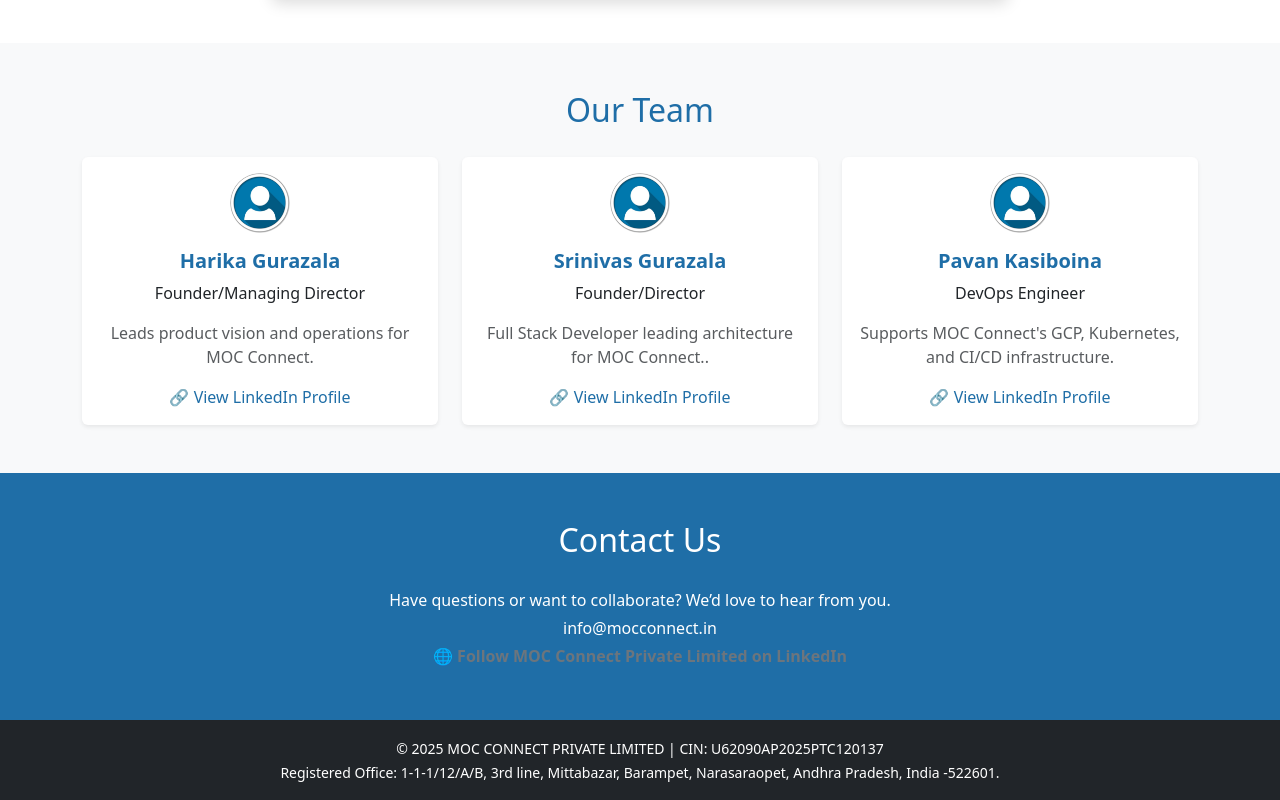
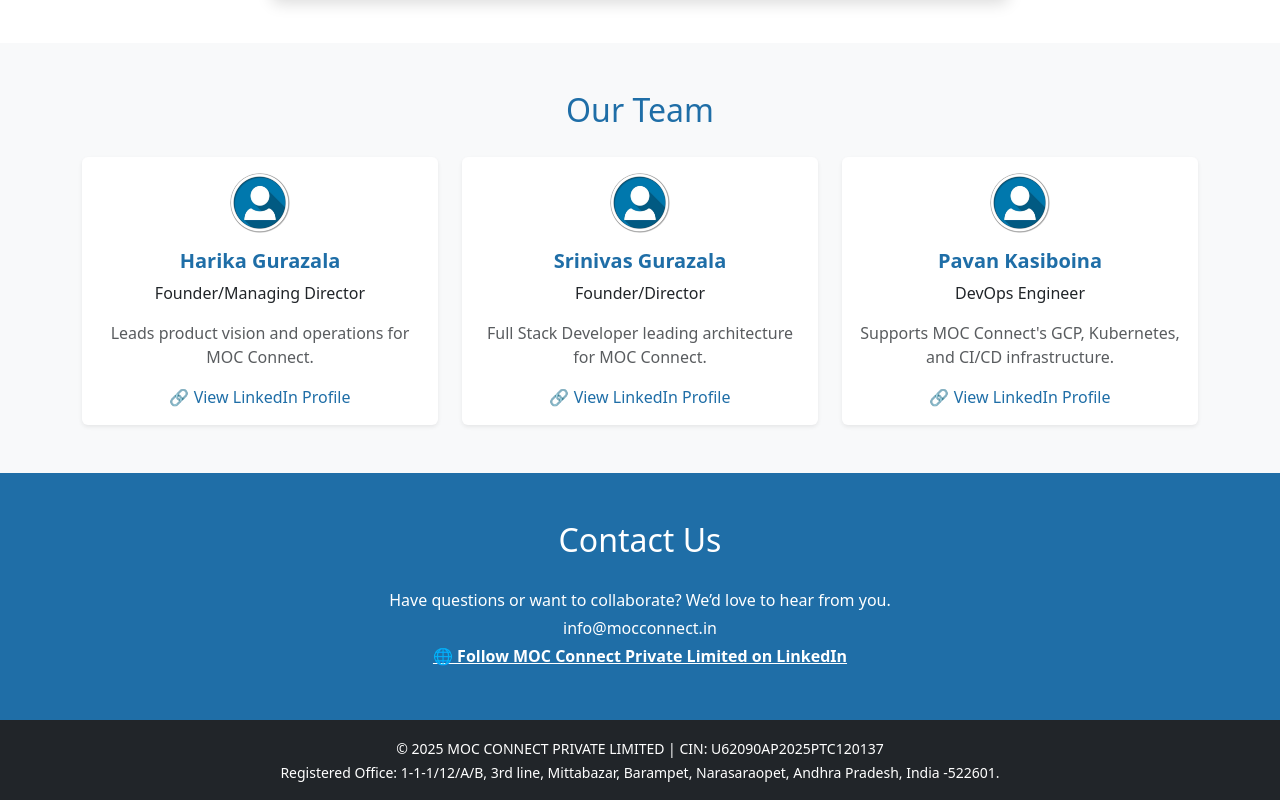
Before and after one commit to Mocconnect25/Portfolio-App, a React (Create React App) app: page / in a window 1280 px wide. Shown: the part 2731-3531 px from the top of the page. Built offline with nearby package versions, Linux system fonts and the light colour scheme.

Commit message:
Update Portfolio.js

```diff
--- a/src/components/Portfolio.js
+++ b/src/components/Portfolio.js
@@ -367,7 +367,7 @@ function Portfolio() {
             {
               Name: "Srinivas Gurazala",
               Desc: "Founder/Director",
-              MutedDesc: "Full Stack Developer leading architecture  for MOC Connect..",
+              MutedDesc: "Full Stack Developer leading architecture  for MOC Connect.",
               LinkedIn: "https://www.linkedin.com/in/srinivas-gurazala-a30094212/"
             },
             {
@@ -434,7 +434,11 @@ function Portfolio() {
               href="https://www.linkedin.com/company/moc-connect-pvt-ltd/"
               target="_blank"
               rel="noopener noreferrer"
-              style={{ color: "#6c757d", textDecoration: "none", fontWeight: 600 }}
+              style={{
+                  color: "#FFFFFF",
+                  textDecoration: "underline",
+                  fontWeight: 600
+                }}
             >
               🌐 Follow MOC Connect Private Limited on LinkedIn
             </a>
```
